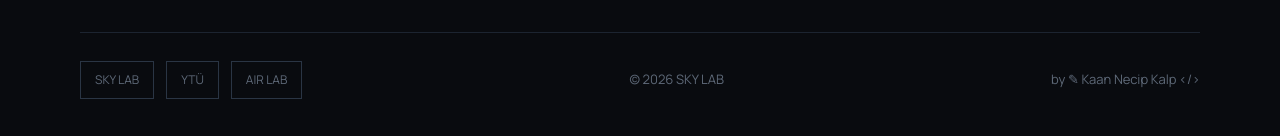
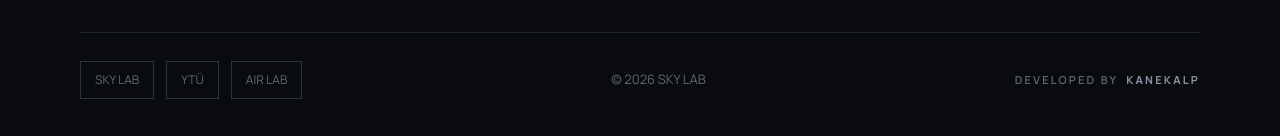
Before and after one commit to skylab-kulubu/artlab-site, a Next.js app: page / in a window 1280 px wide. Shown: the part 8445-8581 px from the top of the page. Built offline with nearby package versions, Linux system fonts and the light colour scheme; a web font is replaced by a local one.

Commit message:
feat(footer): sign the footer the way YıldızJam does - Replace the plain credit with the Developed by KANEKALP signature linking to GitHub, the pencil and the brackets sliding open around the name and a cyan underline drawing in on hover or keyboard focus, in ARTLAB's type and without the glow

```diff
--- a/src/components/footer/Footer.tsx
+++ b/src/components/footer/Footer.tsx
@@ -1,5 +1,6 @@
 import type { SectionLink } from "@/lib/sections";
 import type { Theme } from "@/themes";
+import { Signature } from "./Signature";
 
 const club = [
   { label: "yildizskylab.com", href: "https://yildizskylab.com" },
@@ -67,7 +68,7 @@ export function Footer({ sections, theme, year }: { sections: SectionLink[]; the
           ))}
         </div>
         <span>© {year} SKY LAB</span>
-        <span>by ✎ Kaan Necip Kalp &lt;/&gt;</span>
+        <Signature />
       </div>
     </footer>
   );
--- /dev/null
+++ b/src/components/footer/Signature.tsx
@@ -0,0 +1,25 @@
+const reveal = "grid grid-cols-[0fr] transition-[grid-template-columns] duration-500 ease-in-out group-hover:grid-cols-[1fr] group-focus-visible:grid-cols-[1fr]";
+const glyph = "overflow-hidden whitespace-nowrap text-cyan opacity-0 transition-opacity duration-500 group-hover:opacity-100 group-focus-visible:opacity-100";
+
+export function Signature() {
+  return (
+    <span className="flex items-center text-[11px] font-semibold tracking-[0.2em] text-ink-3 uppercase">
+      <span className="mr-2 select-none">Developed by</span>
+      <a
+        href="https://github.com/kanekalp"
+        target="_blank"
+        rel="noopener noreferrer"
+        className="group relative flex items-center text-ink-2 hover:text-ink focus-visible:text-ink"
+      >
+        <span className={reveal} aria-hidden="true">
+          <span className={`${glyph} group-hover:pr-2 group-focus-visible:pr-2`}>✎</span>
+        </span>
+        <span className="font-bold whitespace-nowrap transition-colors duration-300">KANEKALP</span>
+        <span className={reveal} aria-hidden="true">
+          <span className={`${glyph} group-hover:pl-2 group-focus-visible:pl-2`}>{"</>"}</span>
+        </span>
+        <span className="absolute -bottom-1 left-0 h-px w-0 bg-cyan transition-[width] duration-300 group-hover:w-full group-focus-visible:w-full" />
+      </a>
+    </span>
+  );
+}
```
